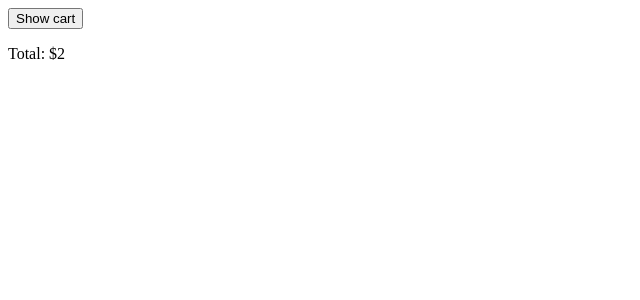
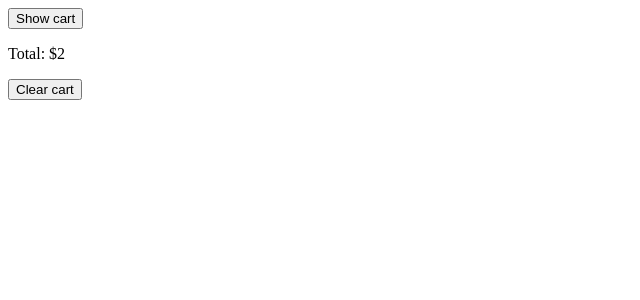
Before and after one commit to dhanushkv67/amplify-vite-react-template, a React (Vite) app: page / in a window 1280 px wide. Shown: the top 300 px of the page, without its empty margins (0-640 px from the left). Built offline with nearby package versions, Linux system fonts and the light colour scheme.

Commit message:
Implement clear cart local state and empty view

```diff
--- a/src/Cart.jsx
+++ b/src/Cart.jsx
@@ -1,8 +1,25 @@
 import { useState } from "react";
+
 export default function Cart({ items }) {
+  const [cartItems, setCartItems] = useState(() => [...items]);
   const [open, setOpen] = useState(false);
-  const total = items.reduce((s, i) => s + i.price, 0);
-  return (<div><button onClick={() => setOpen(!open)}>{open ? "Hide" : "Show"} cart</button>
-    {open && <ul>{items.map(i => <li key={i.name}>{i.name}: ${i.price}</li>)}</ul>}
-    <p>Total: ${total}</p></div>);
+  const total = cartItems.reduce((sum, item) => sum + item.price, 0);
+  const isEmpty = cartItems.length === 0;
+
+  return (
+    <div>
+      {!isEmpty && (
+        <button onClick={() => setOpen(!open)}>
+          {open ? "Hide" : "Show"} cart
+        </button>
+      )}
+      {isEmpty ? (
+        <p>Your cart is empty</p>
+      ) : (
+        open && <ul>{cartItems.map(item => <li key={item.name}>{item.name}: ${item.price}</li>)}</ul>
+      )}
+      <p>Total: ${total}</p>
+      {!isEmpty && <button onClick={() => setCartItems([])}>Clear cart</button>}
+    </div>
+  );
 }
```
